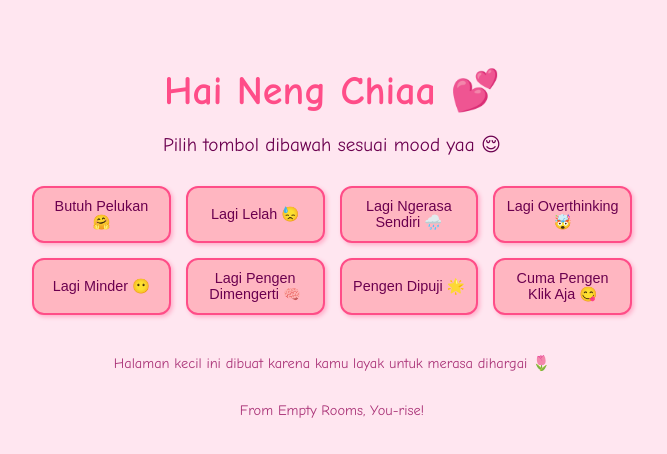
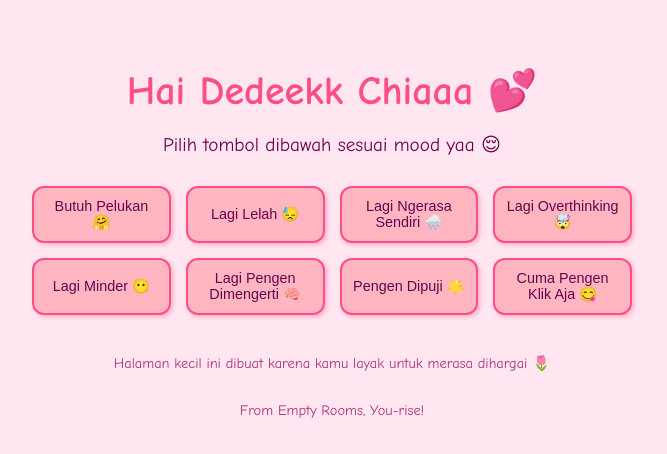
Before and after one commit to ulatbuludisingkatubu/chiaa1, a plain HTML site: page index.html in a window 1280 px wide. Shown: the whole page, without its empty margins (308-975 px from the left). Drawn offline with Linux system fonts and the light colour scheme.

Commit message:
index.html

```diff
--- a/index.html
+++ b/index.html
@@ -64,7 +64,7 @@
 </head>
 <body>
 
-  <h1>Hai Neng Chiaa 💕</h1>
+  <h1>Hai Dedeekk Chiaaa 💕</h1>
   <p>Pilih tombol dibawah sesuai mood yaa 😌</p>
 
   <div class="button-grid">
```
